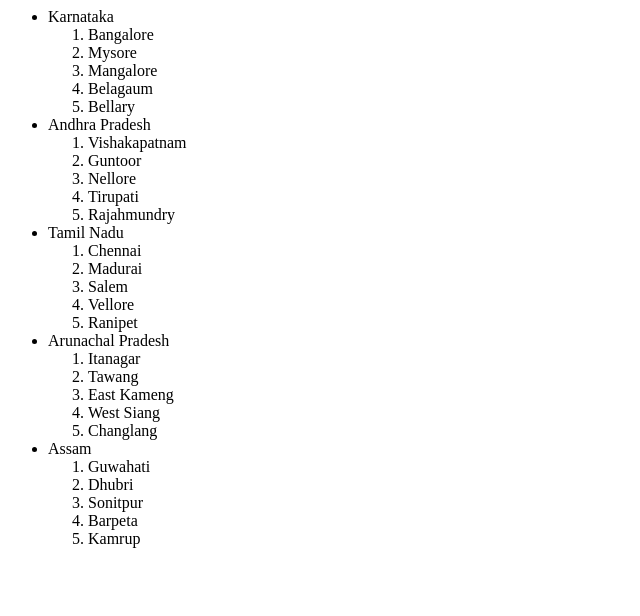
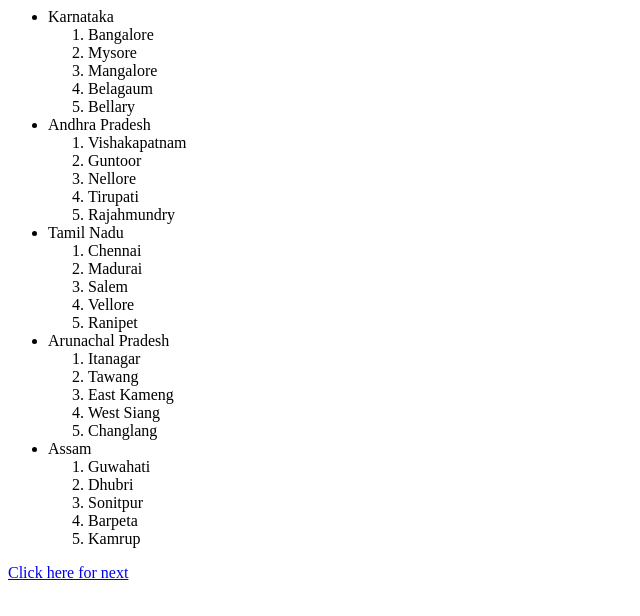
Before and after one commit to PBBinuPrasad/Prasad.html, a plain HTML site: page index.html in a window 1280 px wide. Shown: the whole page, without its empty margins (0-640 px from the left). Drawn offline with Linux system fonts and the light colour scheme.

Commit message:
Update index.html

```diff
--- a/index.html
+++ b/index.html
@@ -45,6 +45,6 @@
             <li>Kamrup</li>
         </ol>
     </ul>
-
+        <a href="https://pbbinuprasad.github.io/Prasad.html/2.html">Click here for next</a>
 </body>
 </html>
```
